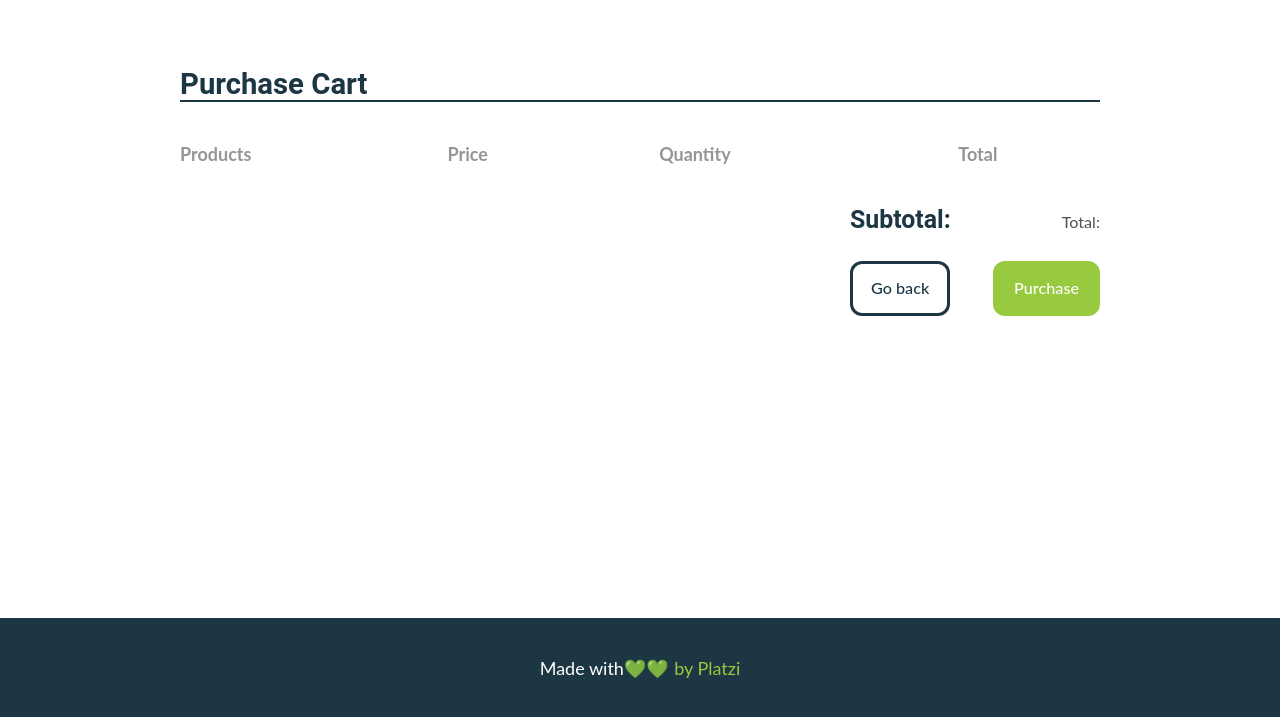
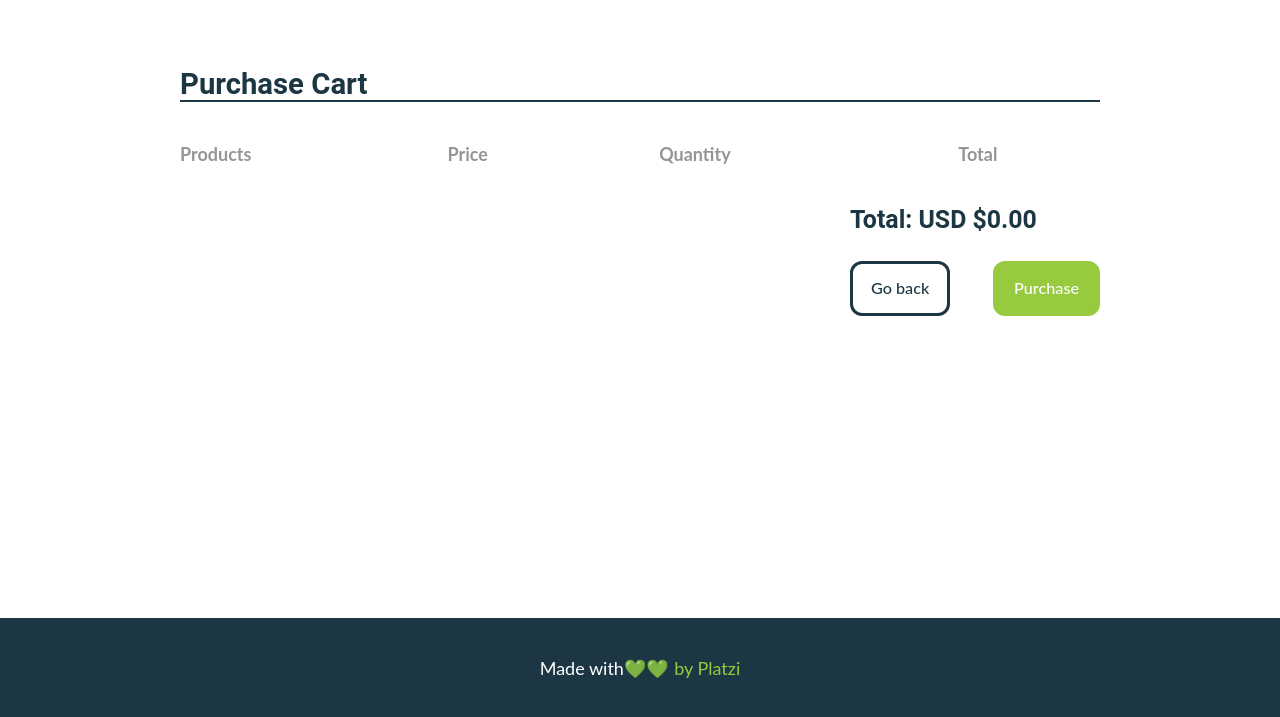
Before and after one commit to pedroalesp/PlatziSwag-Ecommerce-, a Gatsby site: page /cart in a window 1280 px wide. Shown: the part 103-820 px from the top of the page. Built offline with nearby package versions, Linux system fonts and the light colour scheme; Gatsby itself is replaced by a stand-in of ours.

Commit message:
Agregados productos con useEffect

```diff
--- a/src/components/Cart.js
+++ b/src/components/Cart.js
@@ -1,4 +1,4 @@
-import React, {useContext} from 'react'
+import React, {useContext, useEffect, useState} from 'react'
 import {Link} from 'gatsby'
 import {CartContext} from '../context'
 import {Button, StyledCart} from '../styles/components'
@@ -7,6 +7,17 @@ import priceFormat from '../utils/priceFormat'
 const Cart = () => {
 
     const {cart} = useContext(CartContext)
+    const [total, setTotal] = useState(0)
+
+    const getTotal = () => (
+       setTotal(
+        cart.reduce( (acc, current) => acc + current.unit_amount * current.quantity, 0 )
+       )
+    )
+
+    useEffect( () => {
+        getTotal()
+    }, [] )
 
     return (
         <StyledCart>
@@ -40,8 +51,7 @@ const Cart = () => {
             </table>
             <nav>
                 <div>
-                    <h3>Subtotal: </h3>
-                    <small>Total: </small>
+                    <h3>Total: USD {priceFormat(total)}</h3>
                 </div>
                 <div>
                 <Link>
```
